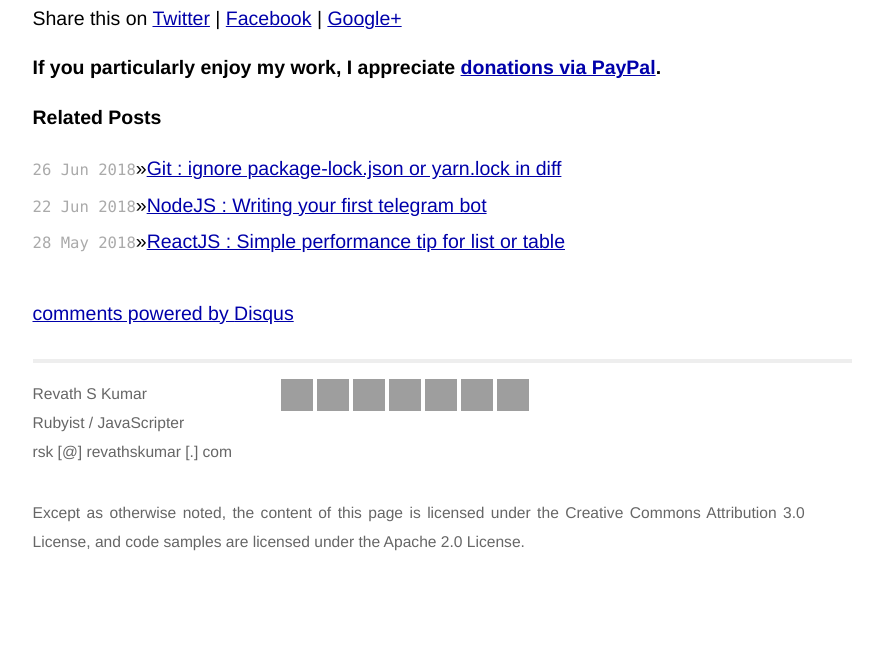
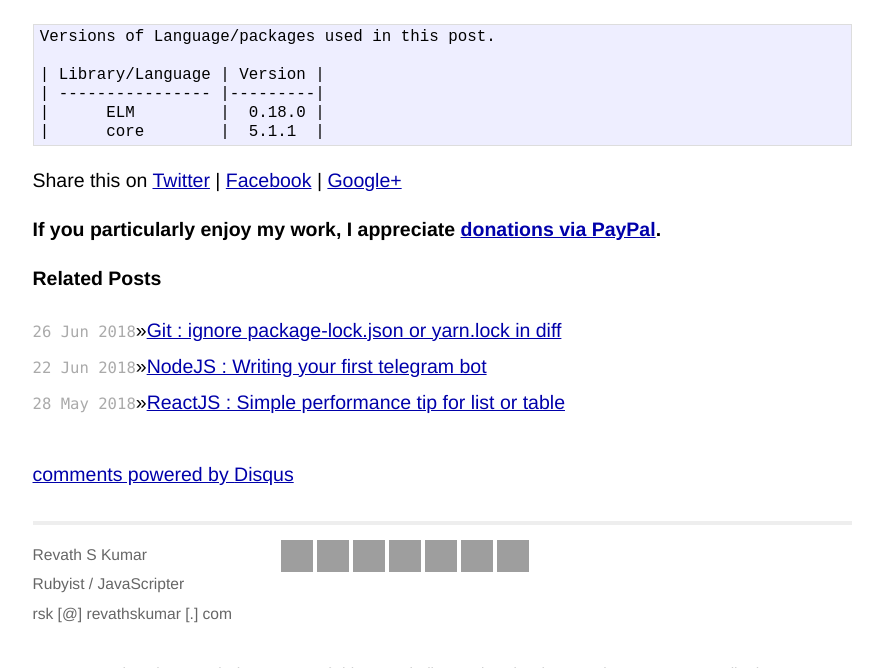
Before and after one commit to revathskumar/blog.revathskumar.com, a Jekyll site: the page built from _posts/2018-06-23-elm-decoding-json.md, in a window 1280 px wide and 900 px high, scrolled down 2418 px, cut to the strip 232-900 px from the top of the window. Shown: the whole strip, without its empty margins (198-1081 px from the left). Built offline with Jekyll 4.4.1, drawn with Linux system fonts in a browser that asks for light colours; comment, search, counter and statistics services are not loaded; before the commit the page ends 3222 px from its top, so only the background shows below that; grey boxes are pictures that could not be loaded.

Commit message:
Adding missing version details on last 2 posts

```diff
--- a/_posts/2018-06-23-elm-decoding-json.md
+++ b/_posts/2018-06-23-elm-decoding-json.md
@@ -80,6 +80,13 @@ You can see the decode in action on [ellie-app][ellie_link]
 
 <iframe src="https://ellie-app.com/embed/yghR44wmJda1" style="width:100%; height:400px; border:0; overflow:hidden;" sandbox="allow-modals allow-forms allow-popups allow-scripts allow-same-origin"></iframe>
 
+    Versions of Language/packages used in this post.
+
+    | Library/Language | Version |
+    | ---------------- |---------|
+    |      ELM         |  0.18.0 |
+    |      core        |  5.1.1  |
+
 [json_card]: https://s3.ap-south-1.amazonaws.com/revathskumar-blog-images/2018/elm-json-decoder/3762360637_6b851c9478.jpg
 [json_card_src]:http://www.flickr.com/photos/44792728@N00/3762360637
 [json_decode]: http://package.elm-lang.org/packages/elm-lang/core/5.1.1/Json-Decode
```
Also changed, not shown: _posts/2018-06-26-git-ignore-package-lock-json-or-yarn-lock-in-diff.md (+7 -0 lines).
